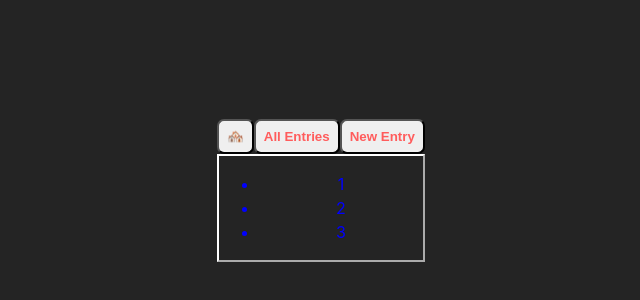
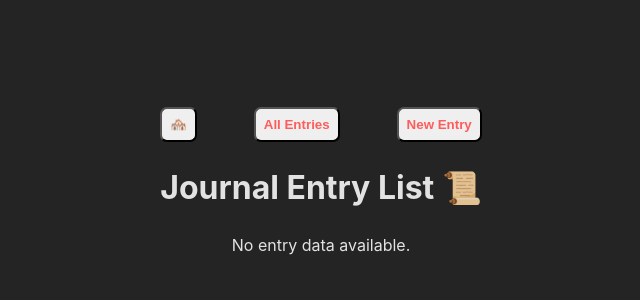
Before and after one commit to anickacodes/journal_app, a React (Vite) app: page /list in a window 1280 px wide. Shown: the part 210-510 px from the top of the page, without its empty margins (319-959 px from the left). Built offline with nearby package versions, Linux system fonts and the light colour scheme.

Commit message:
form submits to naviated page

```diff
--- a/src/components/Entry.jsx
+++ b/src/components/Entry.jsx
@@ -1,15 +1,18 @@
 import { useState } from "react";
-import '../styles/Entry.css'
+import "../styles/Entry.css";
+import { useNavigate } from "react-router-dom";
 
 const Entry = () => {
-  const [count, setCount] = useState(1);
+    const currentTime = new Date().toLocaleTimeString();
+
     const [entry, setEntry] = useState({
         content: "",
         date: new Date().toLocaleDateString(),
-    currentTime: ""
+        currentTime: currentTime,
       });
+      const [count, setCount] = useState(1);
       const [name, setName] = useState("");
-  const currentTime = new Date().toLocaleTimeString();
+      const navigate = useNavigate();
 
   const handleInputChange = (e) => {
     setEntry({
@@ -25,17 +28,15 @@ const Entry = () => {
 
   const handleFormSubmit = (e) => {
     e.preventDefault();
-    setEntry({
+    const entries = JSON.parse(localStorage.getItem("entries")) || [];
+    const newEntry = {
       ...entry,
-      currentTime: currentTime,
-    });
-    const existingEntries = JSON.parse(localStorage.getItem("entries")) || [];
-    const updatedEntries = [
-      ...existingEntries,
-      { ...entry, author: name, currentTime: currentTime },
-    ];
+      author: name,
+    };
+    const updatedEntries = [...entries, newEntry];
     localStorage.setItem("entries", JSON.stringify(updatedEntries));
-    console.log("Entry submitted:", entry);
+    console.log("Entry submitted:", newEntry);
+    navigate("/list", { state: { newEntry } });
   };
 
   return (
--- a/src/components/EntryList.jsx
+++ b/src/components/EntryList.jsx
@@ -1,15 +1,24 @@
+import { useLocation } from 'react-router-dom';
 import '../styles/EntryList.css'
 
 const EntryList = () => {
+    const location = useLocation();
+    const { newEntry } = location.state || {};
 
-    return  (
-        <div className="entryList_container">
-            <ul>
-                <li> 1</li>
-                <li> 2</li>
-                <li> 3</li>
-            </ul>
-        </div>
+    return (
+      <div>
+        <h1>Journal Entry List 📜</h1>
+        {newEntry ? (
+          <div>
+            <p>Date: {newEntry.date}</p>
+            <p>Time: {newEntry.currentTime}</p>
+            <p>Author: {newEntry.author || "Anonymous"}</p>
+            <p>Content: {newEntry.content}</p>
+          </div>
+        ) : (
+          <p>No entry data available.</p>
+        )}
+      </div>
     )
 }
 
```
Also changed, not shown: src/App.jsx (+13 -15 lines). Lines whose indentation alone changed are shown as unchanged.
